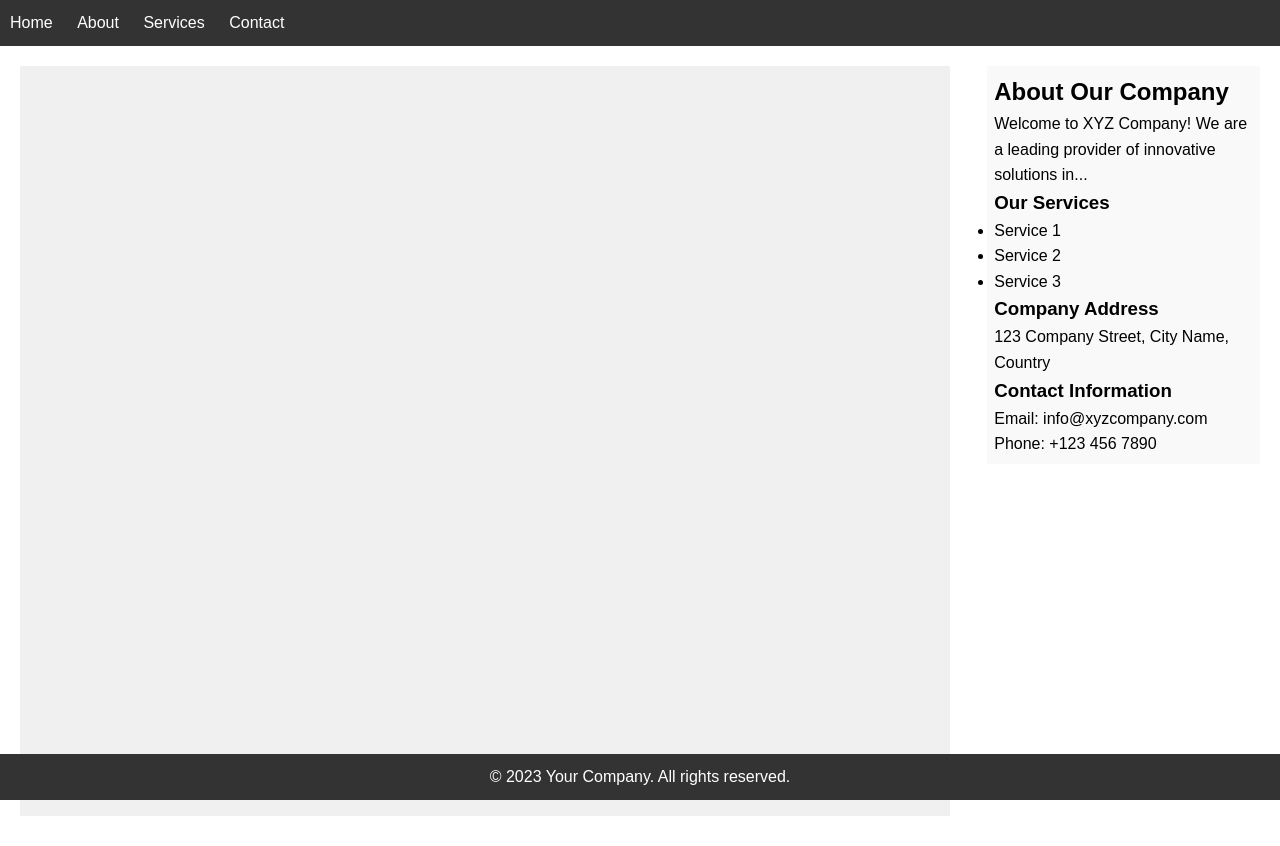
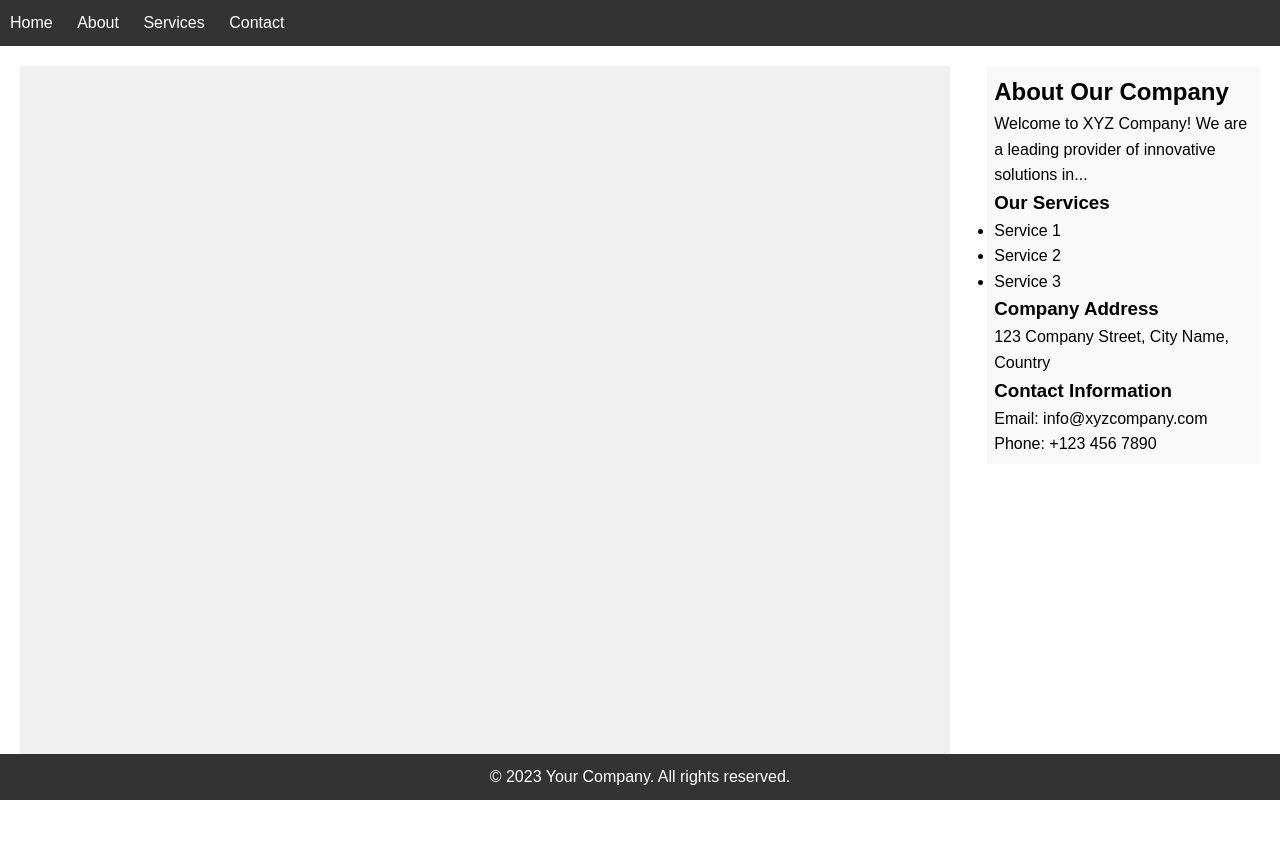
Before and after one commit to onfarmview/onfarm, a plain HTML site: page index2.html in a window 1280 px wide. After the commit the page ends 800 px from the top, so only its background shows below. Drawn offline with Linux system fonts and the light colour scheme.

Commit message:
Initial commit

```diff
--- a/style.css
+++ b/style.css
@@ -42,7 +42,7 @@ main {
 
 .map {
   width: 75%;
-  height: 750px; /* Adjust height as needed */
+  height: 700px; /* Adjust height as needed */
   background-color: #f0f0f0; /* Placeholder color */
   margin-bottom: 10px;
 }
```
Also changed, not shown: index.html (+1 -1 lines).
